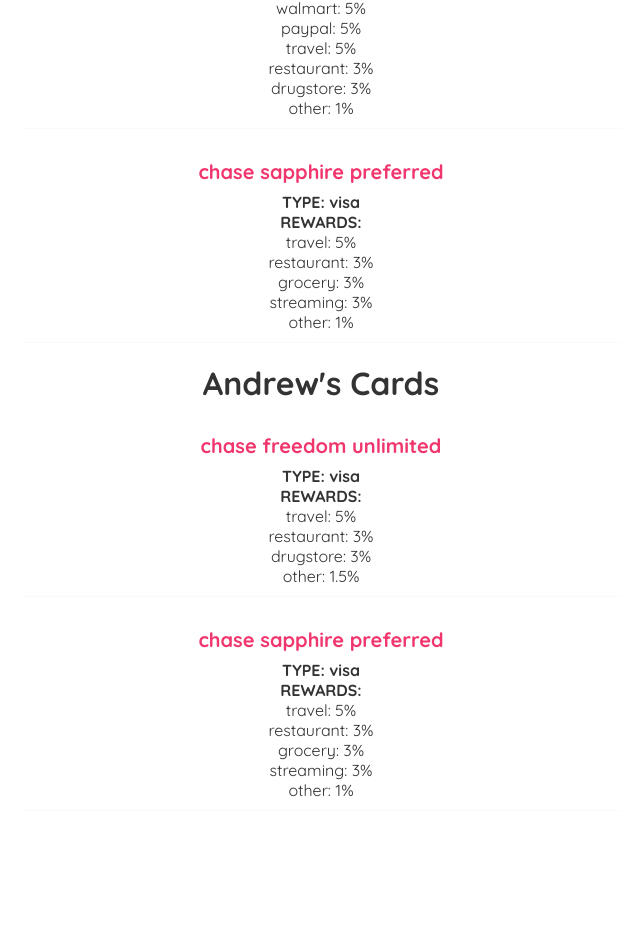
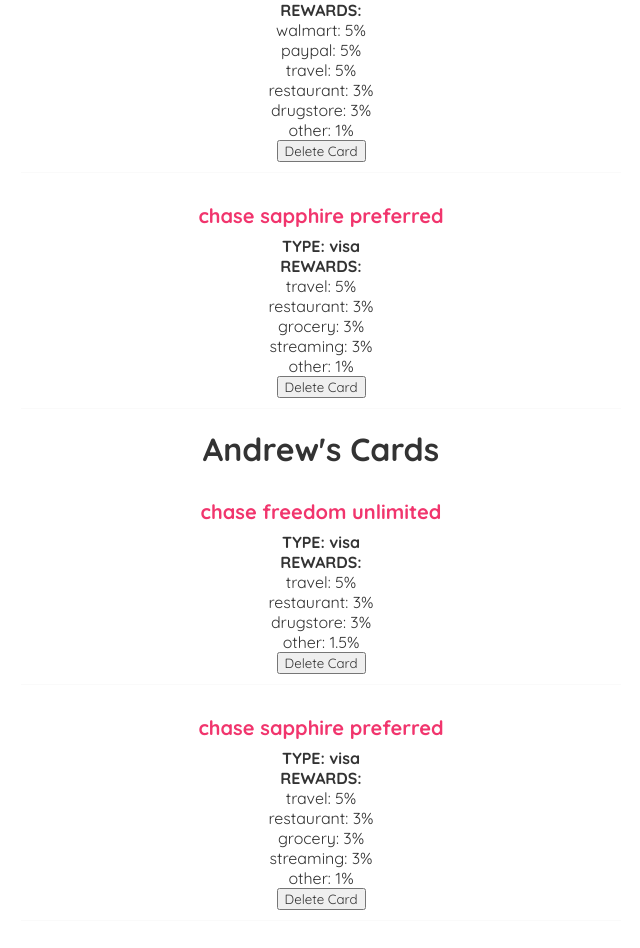
Before and after one commit to giang184/CCSuggestor, a React (Create React App) app: page / in a window 1280 px wide. Shown: the part 472-1420 px from the top of the page, without its empty margins (319-959 px from the left). Before the commit the page ends 1363 px from the top, so only its background shows below. Built offline with nearby package versions, Linux system fonts and the light colour scheme.

Commit message:
add delete function

```diff
--- a/src/CardList.js
+++ b/src/CardList.js
@@ -1,4 +1,4 @@
-const CardList = ({cards, title}) => {
+const CardList = ({cards, title, handleDelete}) => {
   return (
     <div className="card-list">
       <h1>{title}</h1>
@@ -12,6 +12,7 @@ const CardList = ({cards, title}) => {
                     <p key={key}>{key}: {val}%</p>
                 )
             }
+            <button onClick = {() => handleDelete(card.id)}>Delete Card</button>
           </div>
         ))}
     </div>
--- a/src/Dashboard.js
+++ b/src/Dashboard.js
@@ -8,10 +8,15 @@ const Dashboard = () => {
     {name: 'chase sapphire preferred', type: 'visa', rewards: {travel: 5, restaurant: 3, grocery: 3, streaming: 3, other: 1}, owner: 'Andrew', id: 3}
   ]);
 
+  const handleDelete = (id) => {
+    const newCards = cards.filter(card => card.id !== id);
+    setCards(newCards);
+  }
+
   return (
     <div className="home">
-      <CardList cards={cards} title="All Cards"/>
-      <CardList cards={cards.filter((card) => card.owner === "Andrew")} title="Andrew's Cards"/>
+      <CardList cards={cards} title="All Cards" handleDelete = {handleDelete} />
+      <CardList cards={cards.filter((card) => card.owner === "Andrew")} title="Andrew's Cards" handleDelete = {handleDelete} />
     </div>
   );
 }
```
